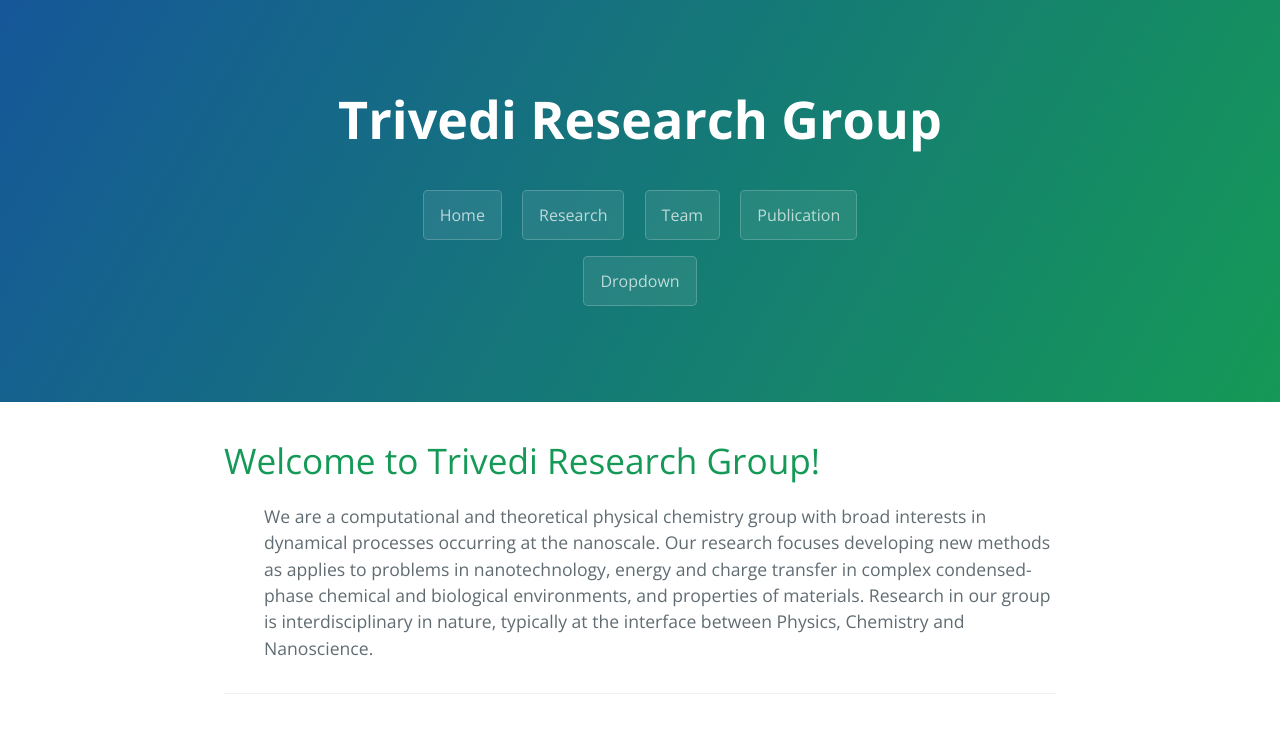
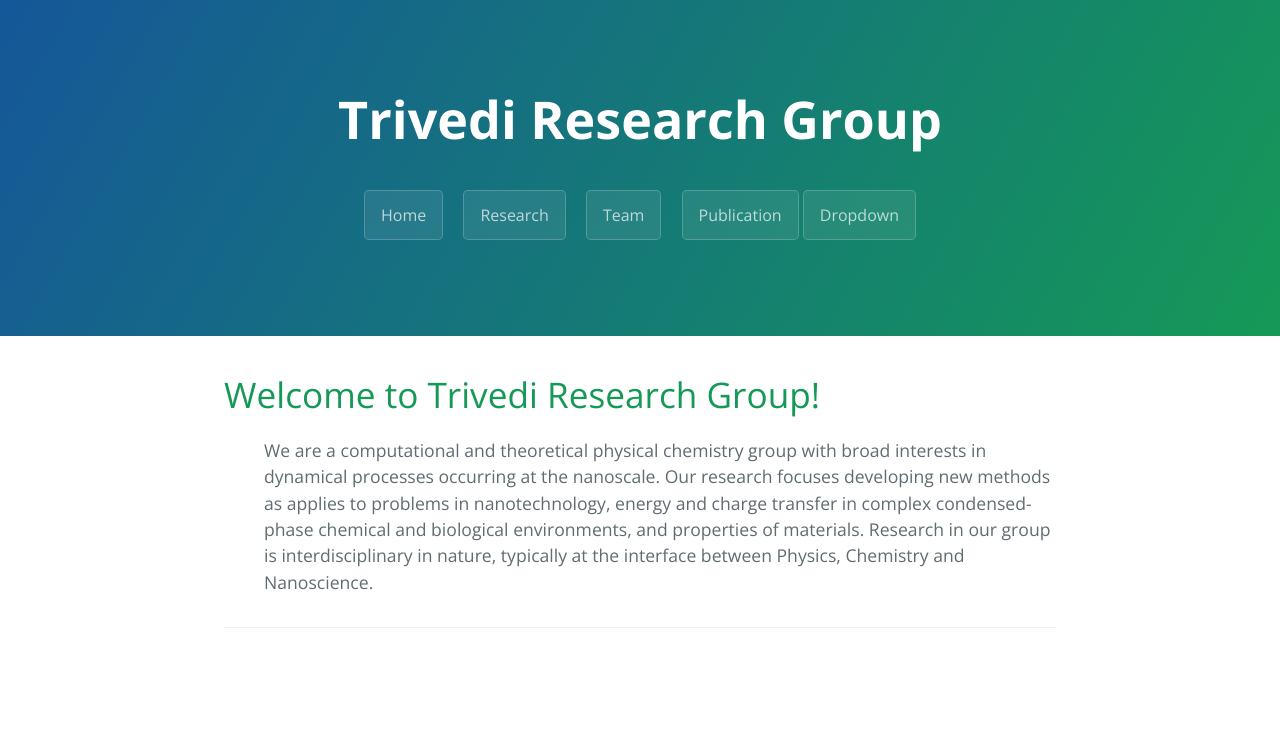
Before and after one commit to dharatrivedi/dharatrivedi.github.io, a Jekyll site: the page built from index.html, in a window 1280 px wide. Shown: the top 733 px of the page. Built offline with Jekyll 4.4.1, drawn with Linux system fonts in a browser that asks for light colours; the list of posts is cut into pages by our own code.

Commit message:
Update cayman.css

```diff
--- a/css/cayman.css
+++ b/css/cayman.css
@@ -147,6 +147,7 @@ a:hover { text-decoration: underline; }
 @media screen and (max-width: 42em) { .dropbtn { display: block; width: 100%; padding: 0.75rem; font-size: 0.9rem; }
   .dropbtn + .dropbtn { margin-top: 1rem; margin-left: 0; } }
 
+.dropdown { position: relative; display: inline-block;}
 .dropdown-content { display: none; position: absolute; background-color: #f1f1f1; min-width: 160px; box-shadow: 0px 8px 16px 0px rgba(0,0,0,0.2); z-index: 1;}
 .dropdown-content a { color: black; padding: 12px 16px; text-decoration: none; display: block;}
 .dropdown-content a:hover {background-color: #ddd}
```
